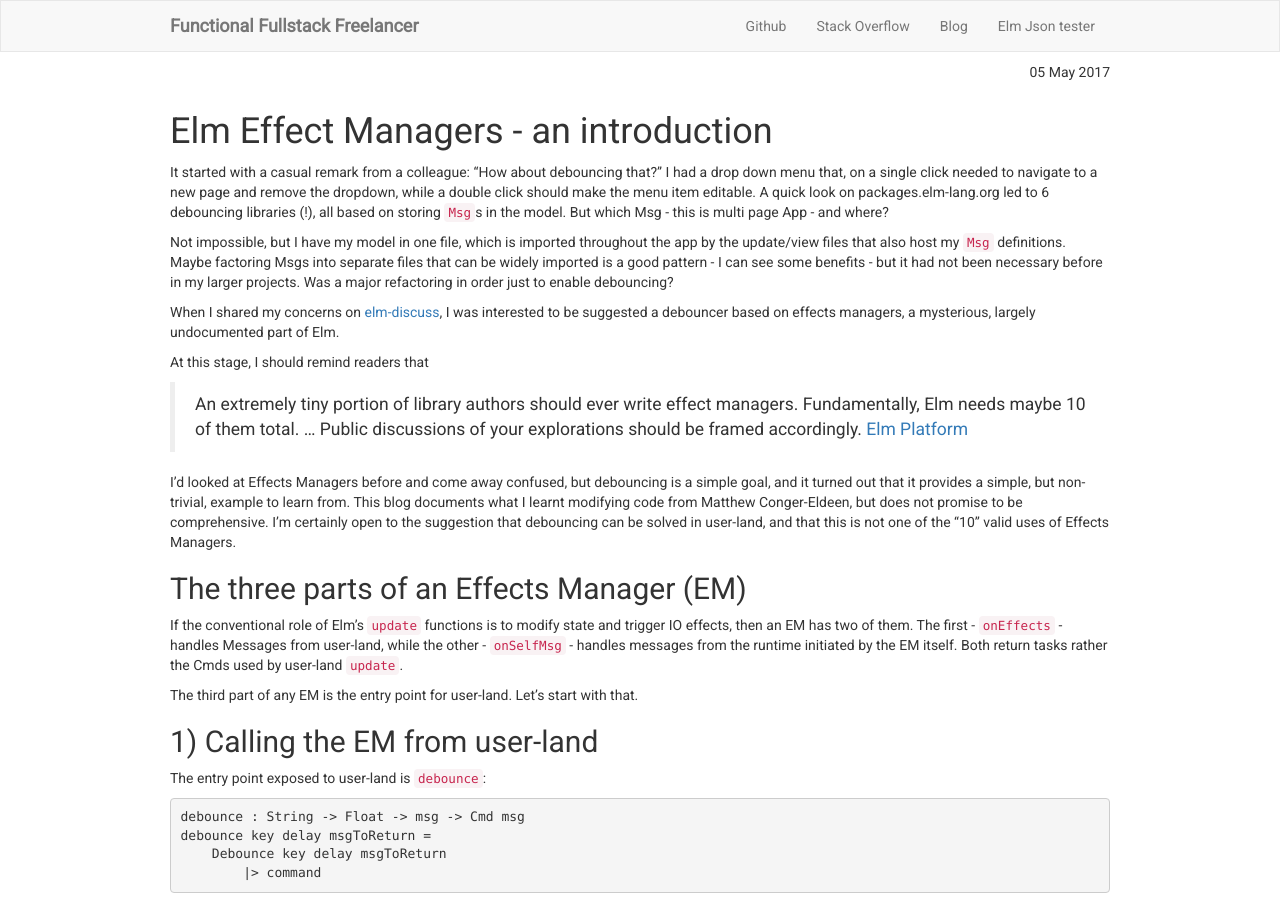
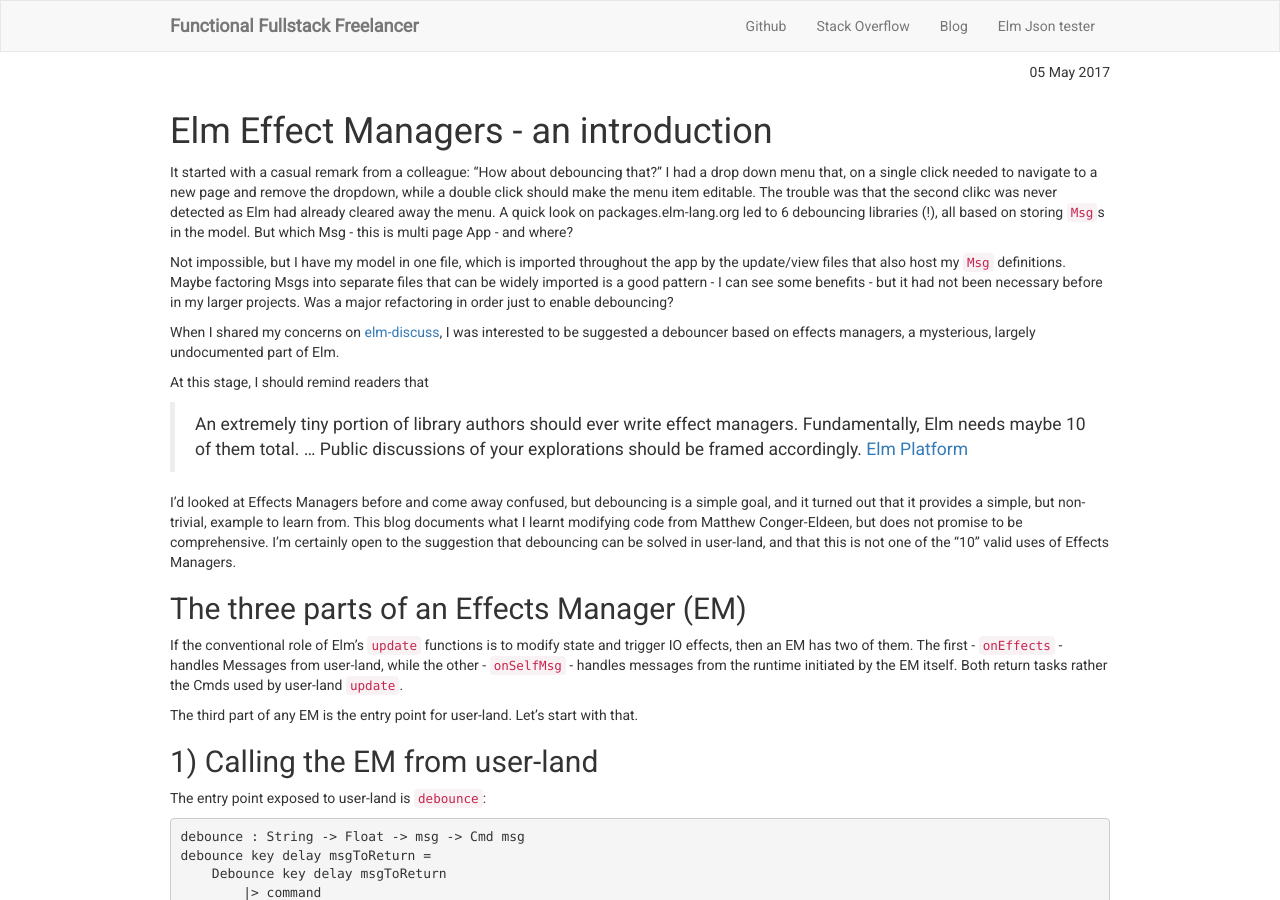
Before and after one commit to simonh1000/simonh1000.github.io, a Jekyll site: the page built from _posts/2017-05-05-effect-managers.md, in a window 1280 px wide and 900 px high. Built offline with Jekyll 4.4.1, drawn with Linux system fonts in a browser that asks for light colours; comment, search, counter and statistics services are not loaded.

Commit message:
add effect manager post

```diff
--- a/_posts/2017-05-05-effect-managers.md
+++ b/_posts/2017-05-05-effect-managers.md
@@ -4,7 +4,7 @@ layout: post
 tags: Elm
 ---
 
-It started with a casual remark from a colleague: "How about debouncing that?" I had a drop down menu that, on a single click needed to navigate to a new page and remove the dropdown, while a double click should make the menu item editable. A quick look on packages.elm-lang.org led to 6 debouncing libraries (!), all based on storing `Msg`s in the model. But which Msg - this is multi page App - and where?
+It started with a casual remark from a colleague: "How about debouncing that?" I had a drop down menu that, on a single click needed to navigate to a new page and remove the dropdown, while a double click should make the menu item editable. The trouble was that the second clikc was never detected as Elm had already cleared away the menu. A quick look on packages.elm-lang.org led to 6 debouncing libraries (!), all based on storing `Msg`s in the model. But which Msg - this is multi page App - and where?
 
 Not impossible, but I have my model in one file, which is imported throughout the app by the update/view files that also host my `Msg` definitions. Maybe factoring Msgs into separate files that can be widely imported is a good pattern - I can see some benefits - but it had not been necessary before in my larger projects. Was a major refactoring in order just to enable debouncing?
 
```
